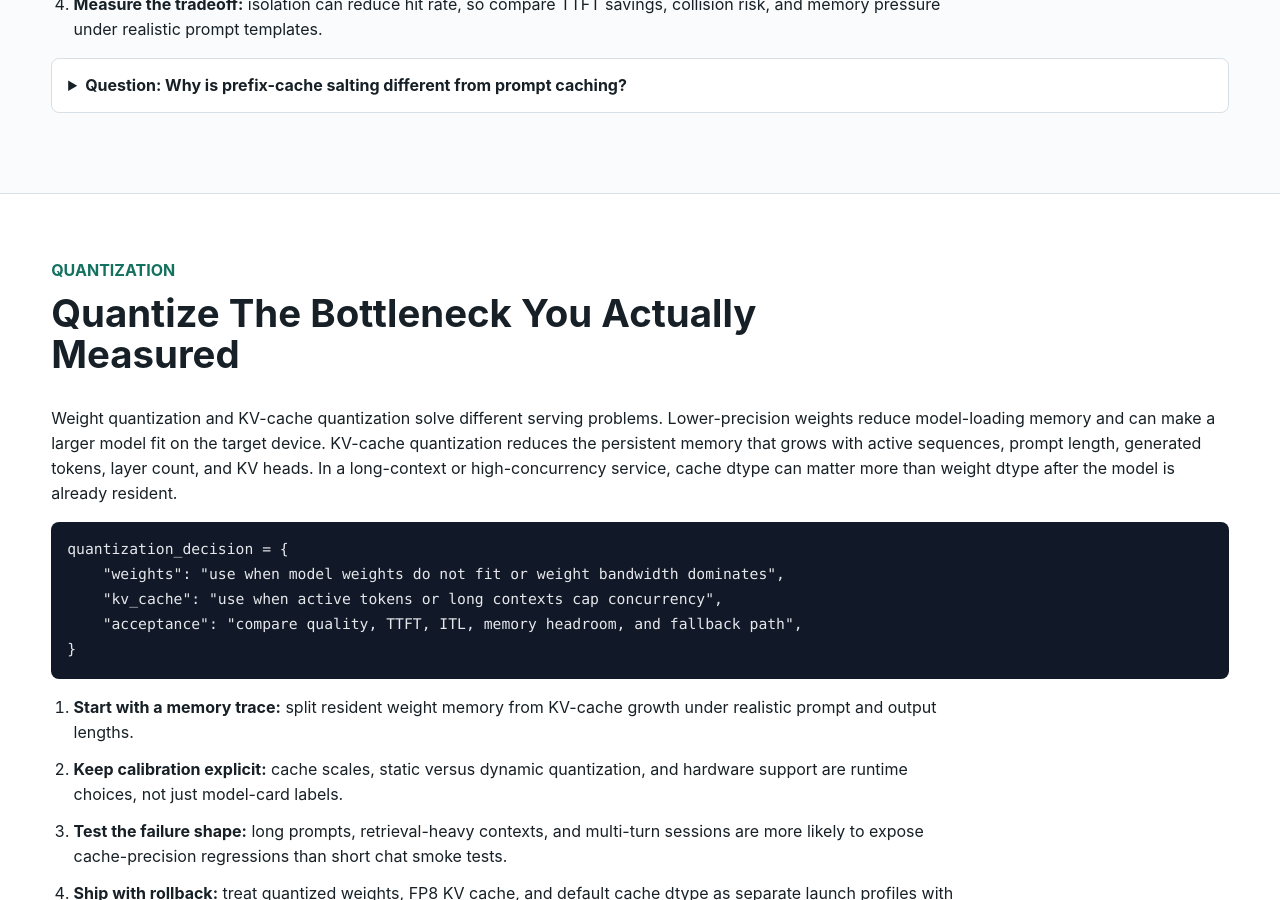
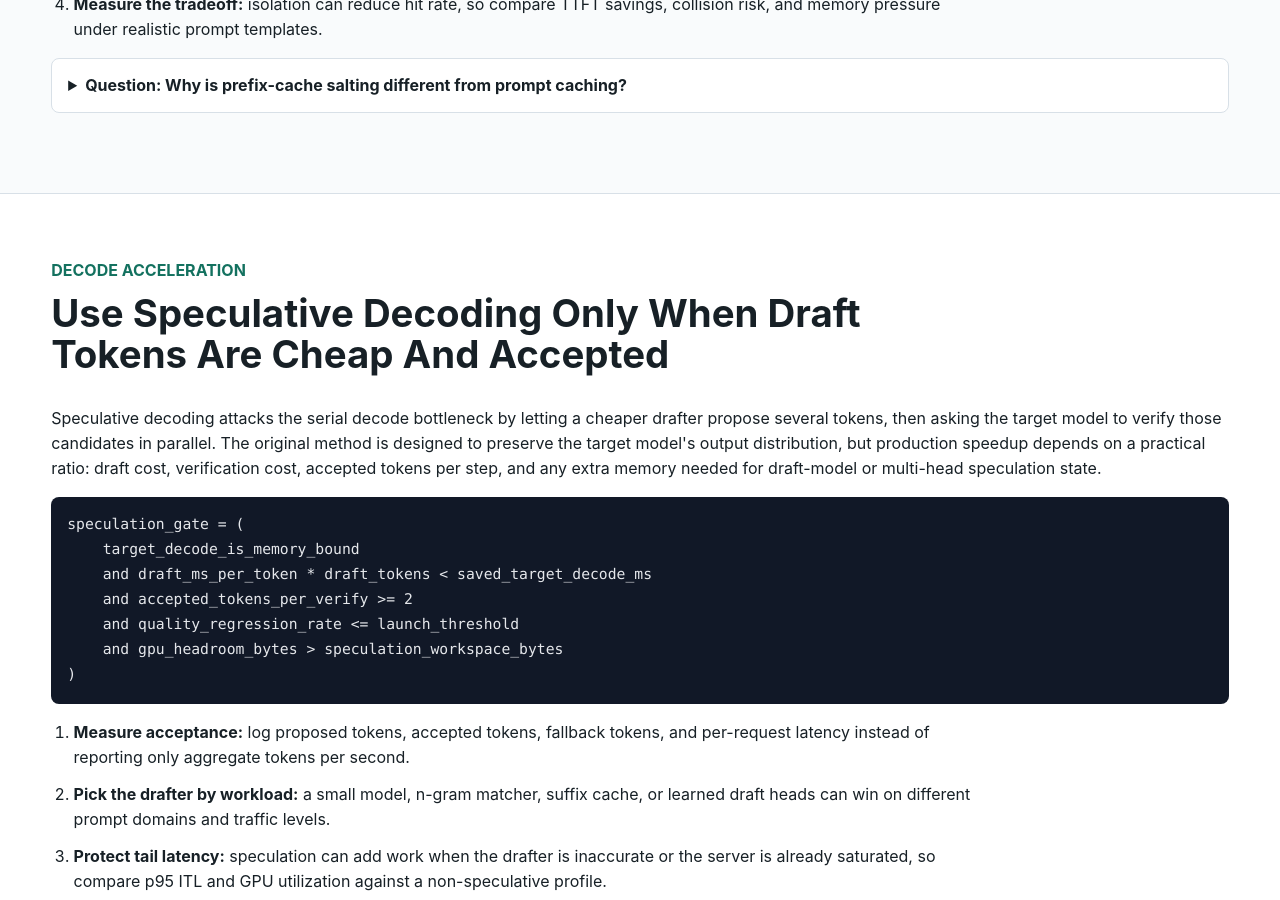
Before and after one commit to kennethli319/kennethli319.github.io, a Jekyll site: the page llm-ml-course/lessons/production-serving.html, which Jekyll copies as it is, in a window 1280 px wide and 900 px high, scrolled down 5789 px. Built offline with Jekyll 4.4.1, drawn with Linux system fonts in a browser that asks for light colours; some of the changed text lies outside the part shown.

Commit message:
Update LLM course speculative decoding lesson

```diff
--- a/llm-ml-course/lessons/production-serving.html
+++ b/llm-ml-course/lessons/production-serving.html
@@ -14,6 +14,7 @@
       <a href="#disaggregation">Disaggregation</a>
       <a href="#admission">Admission</a>
       <a href="#cache-policy">Cache Policy</a>
+      <a href="#speculation">Speculation</a>
       <a href="#quantization">Quantization</a>
       <a href="#launch">Launch Gates</a>
     </nav>
@@ -240,6 +241,39 @@ active_token_budget = estimate_decode_capacity(
       </details>
     </section>
 
+    <section id="speculation" class="band">
+      <div class="section-head">
+        <p class="eyebrow">Decode Acceleration</p>
+        <h2>Use Speculative Decoding Only When Draft Tokens Are Cheap And Accepted</h2>
+      </div>
+      <p>
+        Speculative decoding attacks the serial decode bottleneck by letting a
+        cheaper drafter propose several tokens, then asking the target model to
+        verify those candidates in parallel. The original method is designed to
+        preserve the target model's output distribution, but production speedup
+        depends on a practical ratio: draft cost, verification cost, accepted
+        tokens per step, and any extra memory needed for draft-model or
+        multi-head speculation state.
+      </p>
+      <pre><code>speculation_gate = (
+    target_decode_is_memory_bound
+    and draft_ms_per_token * draft_tokens < saved_target_decode_ms
+    and accepted_tokens_per_verify >= 2
+    and quality_regression_rate <= launch_threshold
+    and gpu_headroom_bytes > speculation_workspace_bytes
+)</code></pre>
+      <ol class="steps">
+        <li><strong>Measure acceptance:</strong> log proposed tokens, accepted tokens, fallback tokens, and per-request latency instead of reporting only aggregate tokens per second.</li>
+        <li><strong>Pick the drafter by workload:</strong> a small model, n-gram matcher, suffix cache, or learned draft heads can win on different prompt domains and traffic levels.</li>
+        <li><strong>Protect tail latency:</strong> speculation can add work when the drafter is inaccurate or the server is already saturated, so compare p95 ITL and GPU utilization against a non-speculative profile.</li>
+        <li><strong>Keep rollback simple:</strong> launch speculation as a decoding profile that can be disabled without changing the target model, tokenizer, or eval contract.</li>
+      </ol>
+      <details class="qa">
+        <summary>Question: Why can speculative decoding speed up output without changing the sampled distribution?</summary>
+        <p>The target model still verifies the proposed tokens and controls the accept/reject step, so accepted draft tokens are only a way to batch candidate checking rather than a replacement for the target model's distribution.</p>
+      </details>
+    </section>
+
     <section id="quantization" class="band">
       <div class="section-head">
         <p class="eyebrow">Quantization</p>
@@ -311,7 +345,9 @@ active_token_budget = estimate_decode_capacity(
         <a href="https://nvidia.github.io/TensorRT-LLM/blogs/tech_blog/blog5_Disaggregated_Serving_in_TensorRT-LLM.html">TensorRT-LLM disaggregated serving</a>,
         <a href="https://github.com/NVIDIA/TensorRT-LLM/blob/main/docs/source/legacy/advanced/gpt-attention.md">TensorRT-LLM paged KV cache notes</a>,
         <a href="https://huggingface.co/docs/transformers/en/kv_cache">Hugging Face cache strategies</a>,
-        <a href="https://huggingface.co/docs/transformers/en/quantization/bitsandbytes">Hugging Face bitsandbytes quantization</a>.
+        <a href="https://huggingface.co/docs/transformers/en/quantization/bitsandbytes">Hugging Face bitsandbytes quantization</a>,
+        <a href="https://arxiv.org/abs/2211.17192">Fast Inference from Transformers via Speculative Decoding</a>,
+        <a href="https://docs.vllm.ai/en/latest/features/speculative_decoding/">vLLM speculative decoding</a>.
       </p>
     </section>
   </main>
```
Also changed, not shown: llm-ml-course/README.md (+4 -2 lines).
